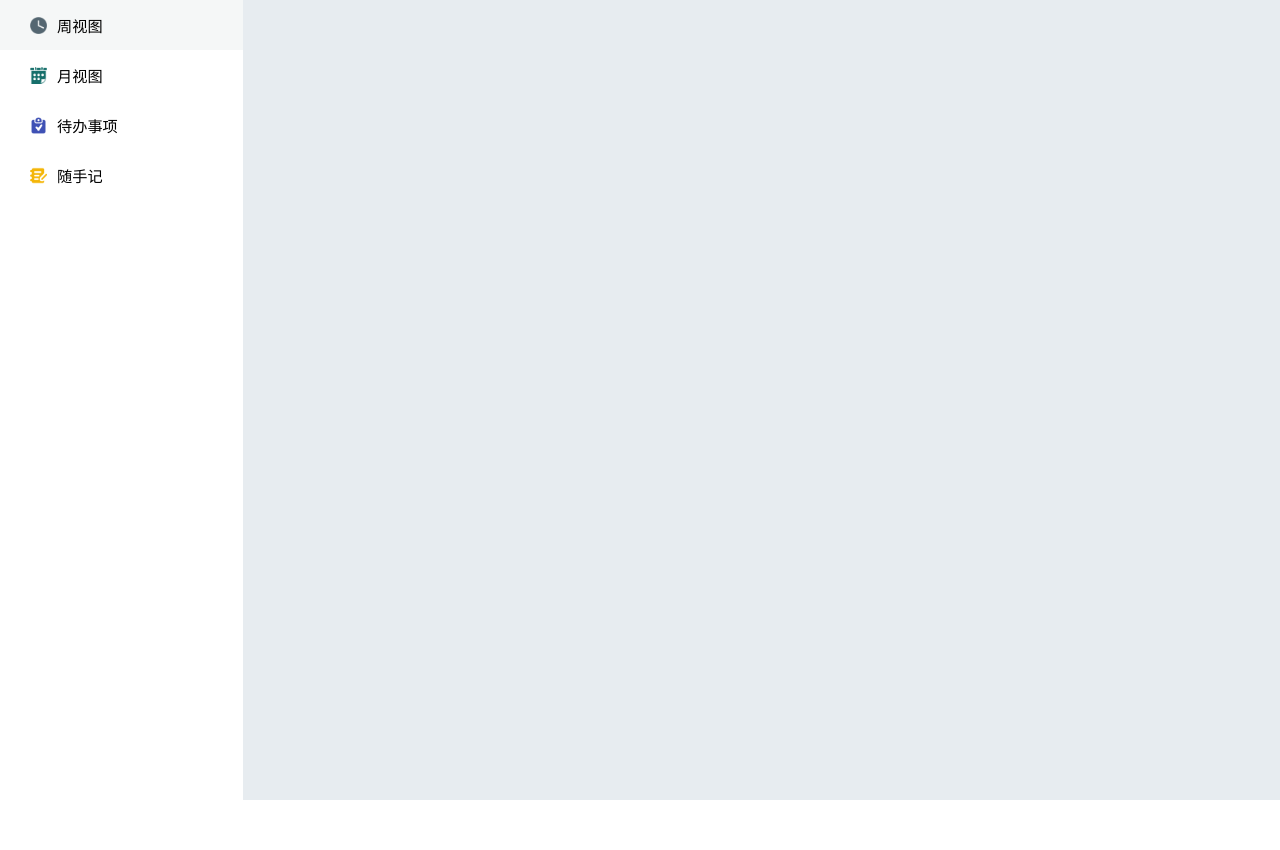
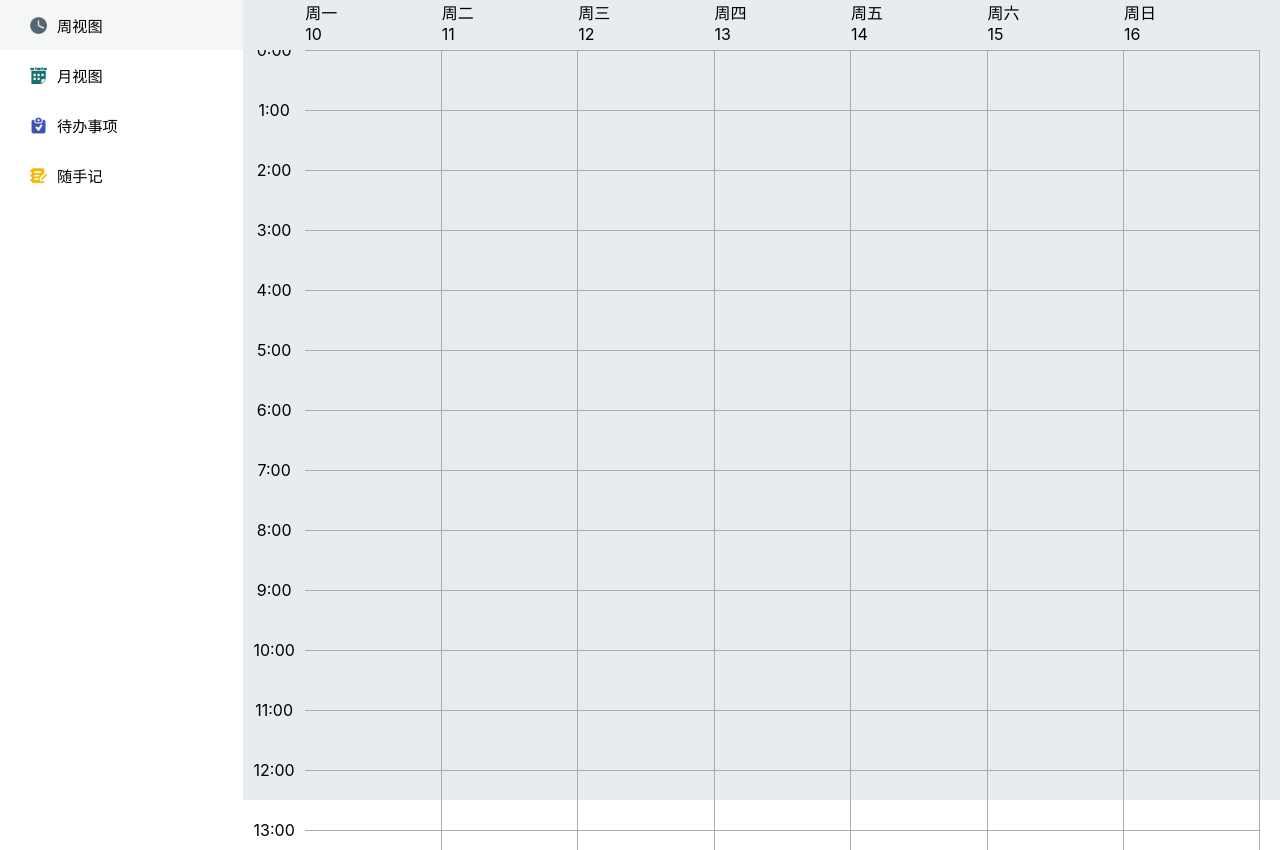
Before and after one commit to 0yhy/electron-todos, a React (Create React App) app: page / in a window 1280 px wide. Before the commit the page ends 800 px from the top, so only its background shows below. Built offline with nearby package versions, Linux system fonts and the light colour scheme.

Commit message:
timetable block

```diff
--- a/src/containers/Timetable/Timetable.jsx
+++ b/src/containers/Timetable/Timetable.jsx
@@ -5,8 +5,46 @@ export default class Timetable extends React.Component {
   constructor() {
     super();
     this.state = {
-      weeks: ["星期一", "星期二", "星期三", "星期四", "星期五", "星期六", "星期日"],
-      days: []
+      hours: [
+        "0:00",
+        "1:00",
+        "2:00",
+        "3:00",
+        "4:00",
+        "5:00",
+        "6:00",
+        "7:00",
+        "8:00",
+        "9:00",
+        "10:00",
+        "11:00",
+        "12:00",
+        "13:00",
+        "14:00",
+        "15:00",
+        "16:00",
+        "17:00",
+        "18:00",
+        "19:00",
+        "20:00",
+        "21:00",
+        "22:00",
+        "23:00",
+        "24:00"
+      ],
+      //
+      days: [
+        { day: "周一", todos: [] },
+        { day: "周二", todos: [] },
+        { day: "周三", todos: [] },
+        { day: "周四", todos: [] },
+        { day: "周五", todos: [] },
+        { day: "周六", todos: [] },
+        { day: "周日", todos: [] }
+      ],
+      // 每10px检测鼠标
+      perHeight: 15,
+
     };
   }
   componentDidMount = () => {
@@ -26,17 +64,113 @@ export default class Timetable extends React.Component {
     return this.getDateStr(startDateInfo);
   };
   setDaysData = (startDateStr) => {
-    let days = new Array();
+    let days = this.state.days;
     let startDate = Number(startDateStr.split("-")[2]);
     for (let i = 0; i < 7; ++i) {
-      days.push({ info: new Date(new Date(startDateStr).setDate(startDate + i)) });
+      days[i].info = new Date(new Date(startDateStr).setDate(startDate + i));
+      days[i].date = days[i].info.getDate();
     }
+    this.setState({ days: days });
     console.log(days);
   };
+
+  // startBlock = (e) => {
+  //   if (e.button === 0) {
+  //     // 计算起始点相对于父格子的高度
+  //     let perHeight = this.state.perHeight;
+  //     let curGrid = e.currentTarget;
+  //     let newBlock = document.createElement("span");
+  //     let curGridY = Math.ceil(curGrid.getBoundingClientRect().y);
+  //     let curMouseY = e.clientY;
+  //     let newBlockTop = Math.ceil((curMouseY - curGridY) / perHeight - 1) * perHeight;
+  //     // 计算起始的时间
+  //     let curGridHour = e.currentTarget.dataset.hour;
+  //     let startHour = curGridHour.split(":")[0] + ":" + (newBlockTop === 0 ? "00" : newBlockTop);
+  //     console.log(startHour);
+
+  //     newBlock.className = css.block;
+  //     newBlock.style.top = newBlockTop + "px";
+  //     curGrid.appendChild(newBlock);
+
+  //     this.setState({
+  //       curState: "createBlock",
+  //       curGridY: curGridY,
+  //       newBlock: newBlock,
+  //       newBlockTop: newBlockTop
+  //     })
+  //   }
+  // };
+  startBlock = (e) => {
+    let curGrid = e.currentTarget;
+    console.log(curGrid.getBoundingClientRect())
+  }
+
+  // stretchBlock = (e) => {
+  //   if (this.state.curState === "createBlock") {
+  //     let perHeight = this.state.perHeight;
+  //     let curGridY = this.state.curGridY;
+  //     let curMouseY = e.clientY;
+  //     let newBlock = this.state.newBlock;
+  //     let newBlockTop = this.state.newBlockTop;
+  //     let newBlockHeight = Math.ceil((curMouseY - curGridY) / perHeight) * perHeight - newBlockTop;
+  //     newBlock.style.height = newBlockHeight + "px";
+  //   }
+
+  // }
+  // endBlock = (e) => {
+  //   this.setState({
+  //     curState: ""
+  //   })
+  // }
   render() {
     return (
       <div className={css.timetable}>
-        <div className={css.header}></div>
+        <div className={css.header}>
+          <div className={css.headerTime}></div>
+          <div className={css.headerDays}>
+            {this.state.days.map((item) => {
+              return (
+                <div key={item.info} className={css.headerDaysItem}>
+                  <div className={css.headerDaysItemDay}>{item.day}</div>
+                  <div className={css.headerDaysDate}>{item.date}</div>
+                </div>
+              );
+            })}
+          </div>
+        </div>
+        <div className={css.body}>
+          <div className={css.bodyTime}>
+            {this.state.hours.map((item) => {
+              return (
+                <div key={item} className={css.bodyTimeItem}>
+                  {item}
+                </div>
+              );
+            })}
+          </div>
+          <div className={css.bodyGrid}>
+            {this.state.days.map((item) => {
+              return (
+                <div className={css.bodyGridCol} key={item.day}>
+                  {this.state.hours.map((hour) => {
+                    return (
+                      <div
+                        className={css.bodyGridColItem}
+                        key={hour}
+                        onMouseDown={this.startBlock}
+                        onMouseUp={this.endBlock}
+                        onMouseMove={this.stretchBlock}
+                        data-hour={hour}
+                        data-time={item.info}
+                      >
+                      </div>
+                    );
+                  })}
+                </div>
+              );
+            })}
+          </div>
+        </div>
       </div>
     );
   }
--- a/src/containers/Timetable/Timetable.module.scss
+++ b/src/containers/Timetable/Timetable.module.scss
@@ -4,5 +4,66 @@
 }
 .timetable {
   width: 100%;
+  height: 100%;
   background-color: #e7ecf0;
 }
+.header {
+  width: 100%;
+  height: 50px;
+  display: flex;
+}
+.headerTime {
+  width: 6%;
+  height: 100%;
+}
+.headerDays {
+  width: 94%;
+  display: flex;
+}
+.headerDaysItem {
+  display: flex;
+  flex-direction: column;
+  width: 14%;
+}
+.body {
+  width: 100%;
+  height: 100%;
+  overflow-y: scroll;
+  display: flex;
+}
+.body::-webkit-scrollbar {
+  display: none;
+}
+.bodyTime {
+  width: 6%;
+  height: 100%;
+  text-align: center;
+}
+.bodyTimeItem {
+  height: 70px;
+  box-sizing: border-box;
+  margin-top: -10px;
+}
+.bodyGrid {
+  width: 94%;
+  display: flex;
+}
+.bodyGridCol {
+  width: 14%;
+}
+.bodyGridColItem {
+  position: relative;
+  height: 60px;
+  border-top: 1px solid #aaabac;
+  border-right: 1px solid #aaabac;
+  box-sizing: border-box;
+}
+
+.block {
+  width: 95%;
+  height: 15px;
+  position: absolute;
+  background-color: #b3e1f7;
+  z-index: 10;
+  border-radius: 3px;
+}
```
